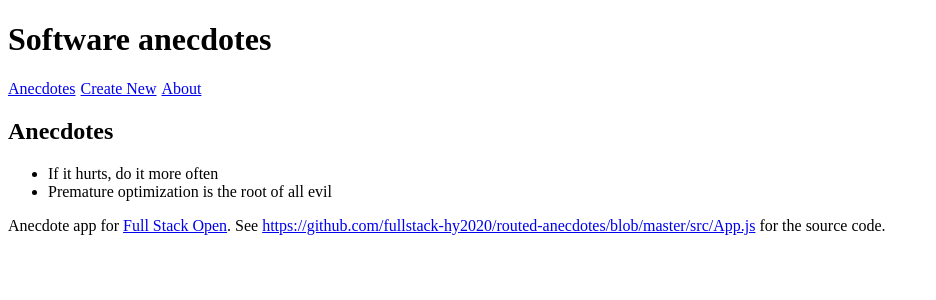
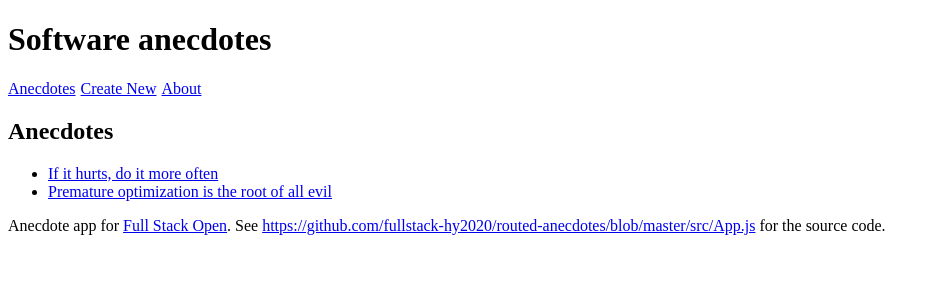
Before and after one commit to azizkoumenji/fullstackopen-part7-exercises, a React (Create React App) app in the folder routed-anecdotes/: page / in a window 1280 px wide. Shown: the top 300 px of the page, without its empty margins (0-936 px from the left). Built offline with nearby package versions, Linux system fonts and the light colour scheme.

Commit message:
Finished exercise 7.2

```diff
--- a/routed-anecdotes/src/App.js
+++ b/routed-anecdotes/src/App.js
@@ -1,10 +1,22 @@
 import { useState } from "react";
-import { BrowserRouter as Router, Routes, Route, Link } from "react-router-dom";
+import {
+  BrowserRouter as Router,
+  Routes,
+  Route,
+  Link,
+  useMatch,
+} from "react-router-dom";
 
 const Menu = ({ anecdotes, addNew }) => {
   const padding = {
     paddingRight: 5,
   };
+
+  const match = useMatch("/anecdotes/:id");
+  const anecdote = match
+    ? anecdotes.find((anecdote) => anecdote.id === Number(match.params.id))
+    : null;
+
   return (
     <div>
       <Link to="/anecdotes" style={padding}>
@@ -20,13 +32,14 @@ const Menu = ({ anecdotes, addNew }) => {
         <Route
           path="/anecdotes"
           element={<AnecdoteList anecdotes={anecdotes} />}
-        ></Route>
+        />
+        <Route path="/" element={<AnecdoteList anecdotes={anecdotes} />} />
+        <Route path="/about" element={<About />} />
+        <Route path="/create" element={<CreateNew addNew={addNew} />} />
         <Route
-          path="/"
-          element={<AnecdoteList anecdotes={anecdotes} />}
-        ></Route>
-        <Route path="/about" element={<About />}></Route>
-        <Route path="/create" element={<CreateNew addNew={addNew} />}></Route>
+          path="/anecdotes/:id"
+          element={<Anecdote anecdote={anecdote} />}
+        />
       </Routes>
     </div>
   );
@@ -37,10 +50,24 @@ const AnecdoteList = ({ anecdotes }) => (
     <h2>Anecdotes</h2>
     <ul>
       {anecdotes.map((anecdote) => (
-        <li key={anecdote.id}>{anecdote.content}</li>
+        <li>
+          <Link to={`/anecdotes/${anecdote.id}`}>{anecdote.content}</Link>
+        </li>
       ))}
     </ul>
   </div>
+);
+
+const Anecdote = ({ anecdote }) => (
+  <>
+    <h2>
+      {anecdote.content} by {anecdote.author}
+    </h2>
+    <p>Has {anecdote.votes} votes</p>
+    <p>
+      For more info see <a href={`${anecdote.info}`}>{anecdote.info}</a>
+    </p>
+  </>
 );
 
 const About = () => (
```
